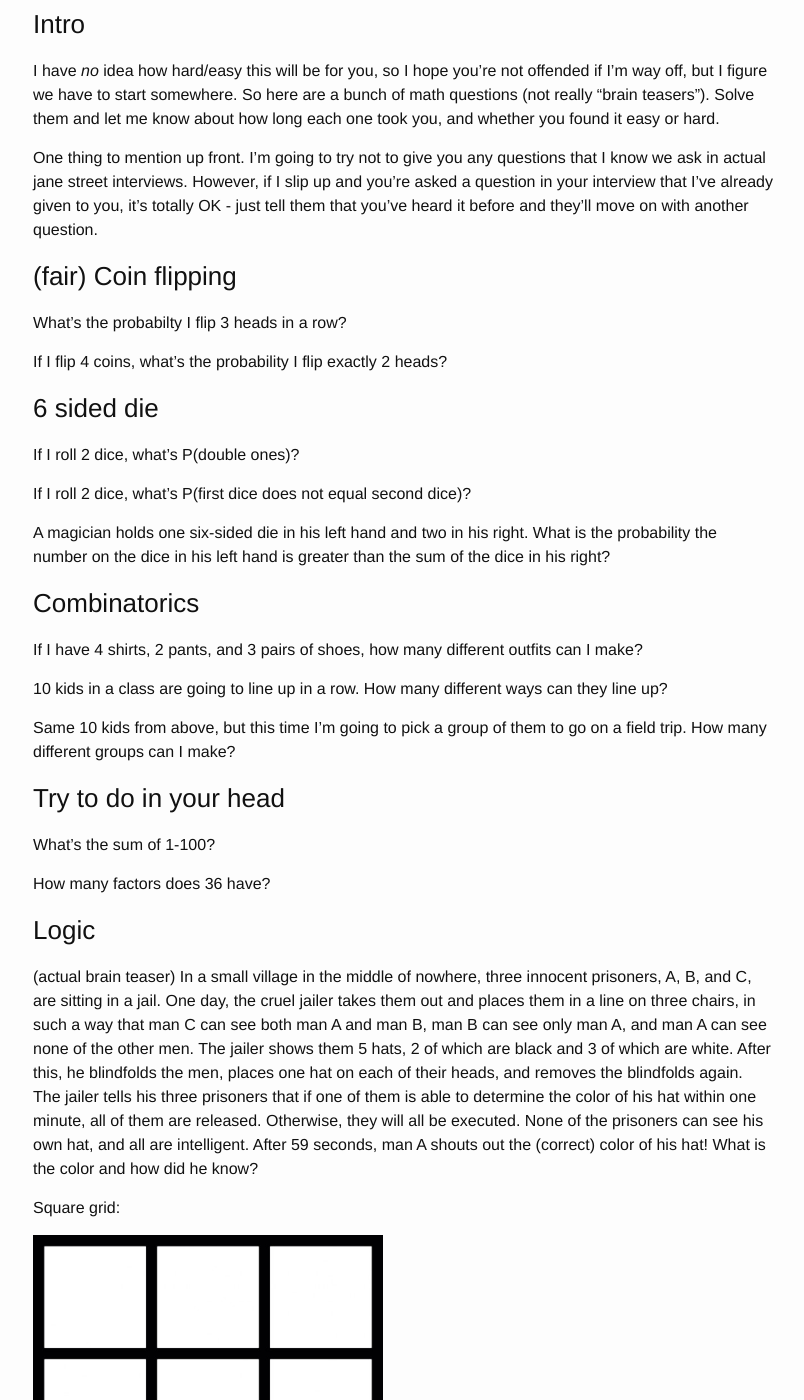
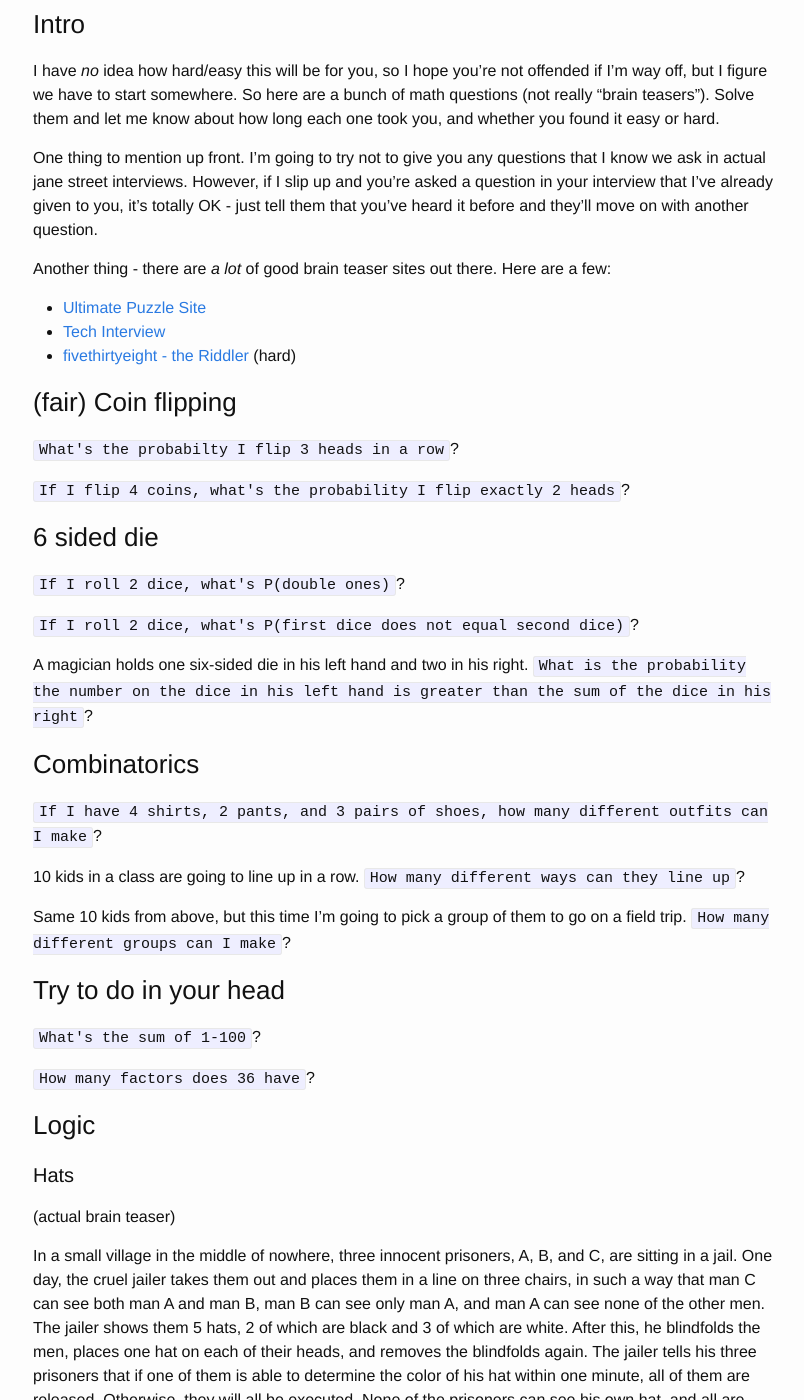
Before and after one commit to russelldmatt/math, a Jekyll site: the page built from _posts/2016-04-29-round-1.markdown, in a window 1280 px wide and 1400 px high, scrolled down 195 px. Shown: the whole window, without its empty margins (237-1041 px from the left). Built offline with Jekyll 4.4.1, drawn with Linux system fonts in a browser that asks for light colours; some of the changed text lies outside the part shown.

Commit message:
finished round 1

```diff
--- a/_posts/2016-04-29-round-1.markdown
+++ b/_posts/2016-04-29-round-1.markdown
@@ -9,41 +9,51 @@
 
 One thing to mention up front.  I'm going to try not to give you any questions that I know we ask in actual jane street interviews.  However, if I slip up and you're asked a question in your interview that I've already given to you, it's totally OK - just tell them that you've heard it before and they'll move on with another question.
 
+Another thing - there are *a lot* of good brain teaser sites out there.  Here are a few:
+
+- [Ultimate Puzzle Site](http://www.puzzle.dse.nl/teasers/index_us.html)
+- [Tech Interview](http://www.techinterview.org/)
+- [fivethirtyeight - the Riddler](http://fivethirtyeight.com/tag/the-riddler/) (hard)
+
 ### (fair) Coin flipping ###
 
-What's the probabilty I flip 3 heads in a row?
+`What's the probabilty I flip 3 heads in a row`?
 
-If I flip 4 coins, what's the probability I flip exactly 2 heads?
+`If I flip 4 coins, what's the probability I flip exactly 2 heads`?
 
 ### 6 sided die ###
 
-If I roll 2 dice, what's P(double ones)?
+`If I roll 2 dice, what's P(double ones)`?
 
-If I roll 2 dice, what's P(first dice does not equal second dice)?
+`If I roll 2 dice, what's P(first dice does not equal second dice)`?
 
-A magician holds one six-sided die in his left hand and two in his right. What is the probability the number on the dice in his left hand is greater than the sum of the dice in his right?
+A magician holds one six-sided die in his left hand and two in his right. `What is the probability the number on the dice in his left hand is greater than the sum of the dice in his right`?
 
 ### Combinatorics ###
 
-If I have 4 shirts, 2 pants, and 3 pairs of shoes, how many different outfits can I make?
+`If I have 4 shirts, 2 pants, and 3 pairs of shoes, how many different outfits can I make`?
 
-10 kids in a class are going to line up in a row.  How many different ways can they line up?
+10 kids in a class are going to line up in a row.  `How many different ways can they line up`?
 
-Same 10 kids from above, but this time I'm going to pick a group of them to go on a field trip.  How many different groups can I make?
+Same 10 kids from above, but this time I'm going to pick a group of them to go on a field trip.  `How many different groups can I make`?
 
 ### Try to do in your head ###
 
-What's the sum of 1-100?
+`What's the sum of 1-100`?
 
-How many factors does 36 have?
+`How many factors does 36 have`?
 
 ### Logic ###
 
+#### Hats ####
 (actual brain teaser)
-In a small village in the middle of nowhere, three innocent prisoners, A, B, and C, are sitting in a jail. One day, the cruel jailer takes them out and places them in a line on three chairs, in such a way that man C can see both man A and man B, man B can see only man A, and man A can see none of the other men. The jailer shows them 5 hats, 2 of which are black and 3 of which are white. After this, he blindfolds the men, places one hat on each of their heads, and removes the blindfolds again. The jailer tells his three prisoners that if one of them is able to determine the color of his hat within one minute, all of them are released. Otherwise, they will all be executed. None of the prisoners can see his own hat, and all are intelligent. After 59 seconds, man A shouts out the (correct) color of his hat! What is the color and how did he know?
 
-Square grid:
+In a small village in the middle of nowhere, three innocent prisoners, A, B, and C, are sitting in a jail. One day, the cruel jailer takes them out and places them in a line on three chairs, in such a way that man C can see both man A and man B, man B can see only man A, and man A can see none of the other men. The jailer shows them 5 hats, 2 of which are black and 3 of which are white. After this, he blindfolds the men, places one hat on each of their heads, and removes the blindfolds again. The jailer tells his three prisoners that if one of them is able to determine the color of his hat within one minute, all of them are released. Otherwise, they will all be executed. None of the prisoners can see his own hat, and all are intelligent. After 59 seconds, man A shouts out the (correct) color of his hat!
 
-<img src="{{ site.baseurl }}/assets/square-grid.png" style="width:350px"/>
+`What is the color and how did he know`?
 
-You can only travel along the edges of this square grid.  You can move either right or to the left.  How many different paths can you make from the bottom left to the top right?
+#### Square grid ####
+
+<img src="{{ site.baseurl }}/assets/square-grid.png" style="width:100px"/>
+
+You can only travel along the edges of this square grid.  You can move either right or to the left.  `How many different paths can you make from the bottom left to the top right`?
```
Also changed, not shown: _posts/2016-04-29-welcome-to-jekyll.markdown (deleted, +0 -25 lines).
